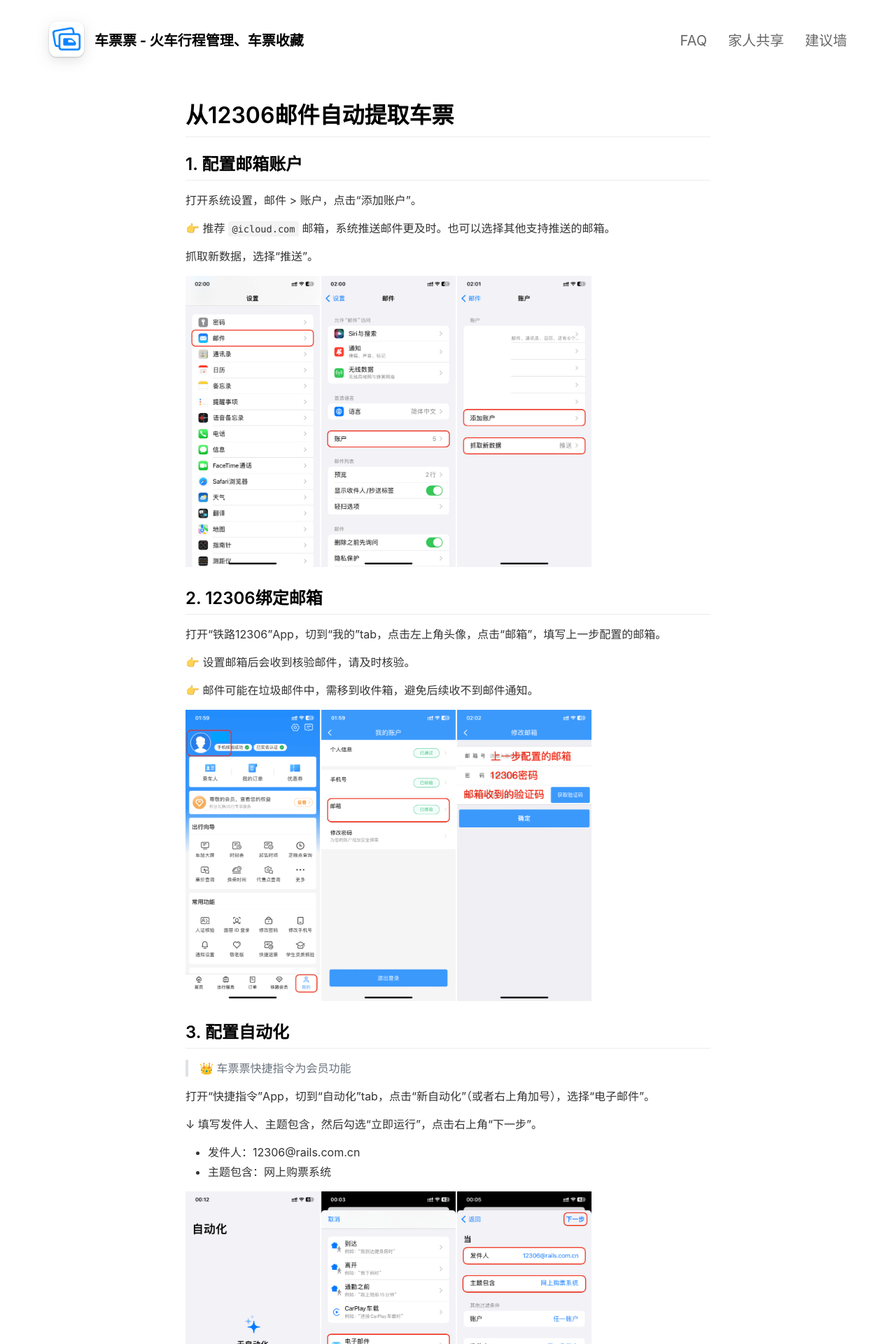
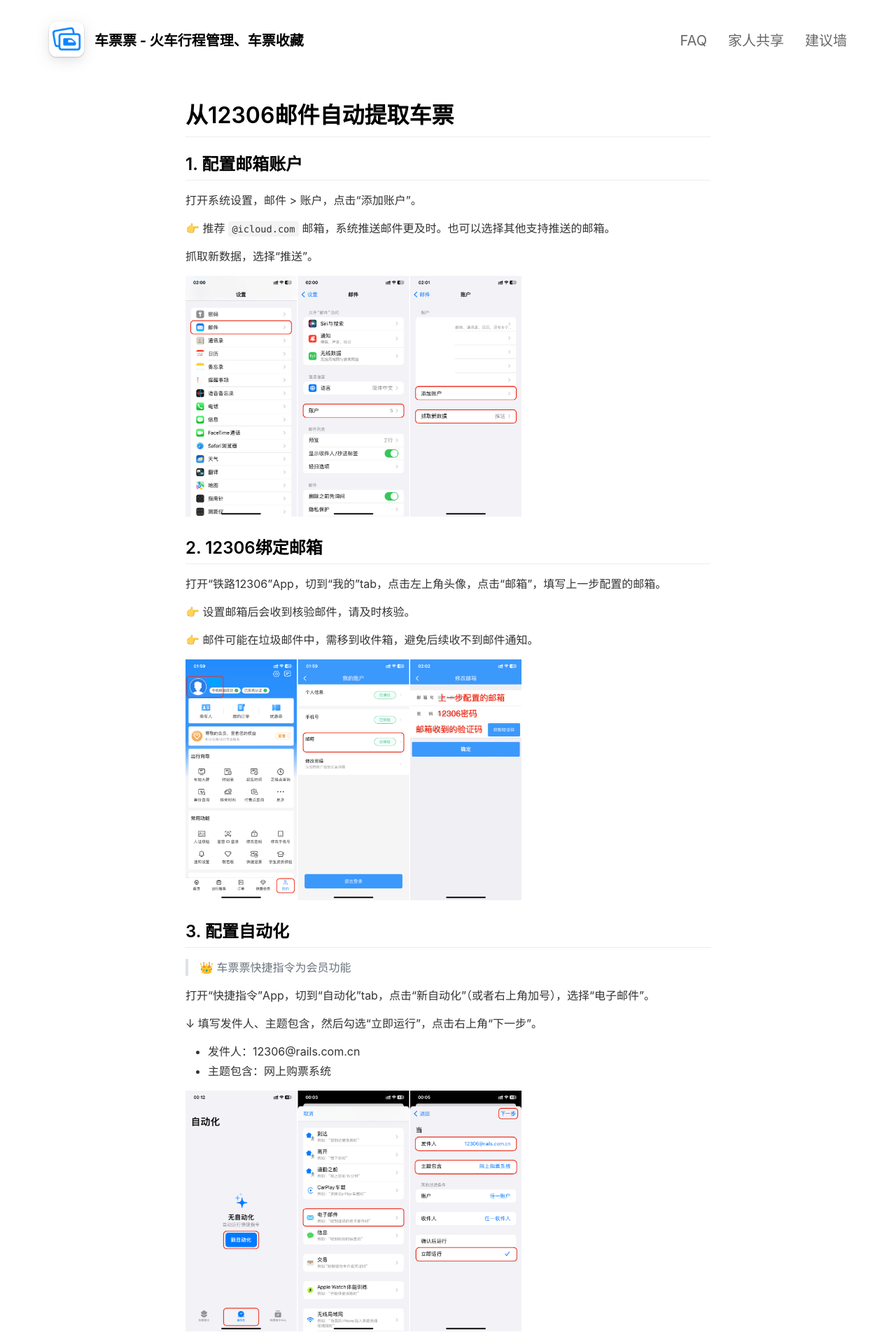
Before and after one commit to app-thedafeige/cpp, a Jekyll site: the page built from _pages/texttoticketautomation.md, in a window 1280 px wide. Shown: the top 1920 px of the page at 70% size. Built offline with Jekyll 4.4.1, drawn with Linux system fonts in a browser that asks for light colours; nearby versions of some CDN libraries.

Commit message:
缩小文本提取车票自动化配置中的图片尺寸，避免图片在手机上拉伸变形

```diff
--- a/_pages/texttoticketautomation.md
+++ b/_pages/texttoticketautomation.md
@@ -15,7 +15,7 @@ order: 6
 
 抓取新数据，选择“推送”。
 
-<img src="../assets/text-to-ticket-automation-1.png" width="580" height="416"/>
+<img src="../assets/text-to-ticket-automation-1.png" width="480" height="344"/>
 
 ## 2. 12306绑定邮箱
 
@@ -25,7 +25,7 @@ order: 6
 
 👉 邮件可能在垃圾邮件中，需移到收件箱，避免后续收不到邮件通知。
 
-<img src="../assets/text-to-ticket-automation-2.png" width="580" height="416"/>
+<img src="../assets/text-to-ticket-automation-2.png" width="480" height="344"/>
 
 ## 3. 配置自动化
 
@@ -38,15 +38,15 @@ order: 6
 * 发件人：12306@rails.com.cn
 * 主题包含：网上购票系统
 
-<img src="../assets/text-to-ticket-automation-3-1.png" width="580" height="416"/>
+<img src="../assets/text-to-ticket-automation-3-1.png" width="480" height="344"/>
 
 ↓ 点击“新建空白自动化”、“添加操作”。搜索“获取文本”，选择“从输入中获取文本”。
 
-<img src="../assets/text-to-ticket-automation-3-2.png" width="580" height="416"/>
+<img src="../assets/text-to-ticket-automation-3-2.png" width="480" height="344"/>
 
 ↓ 接着搜索“车票票”，选择“文本提取车票”。关闭“运行时显示”开关，点击右上角“完成”。
 
-<img src="../assets/text-to-ticket-automation-3-3.png" width="580" height="416"/>
+<img src="../assets/text-to-ticket-automation-3-3.png" width="480" height="344"/>
 
 ## 测试一下（可选）
 
```
